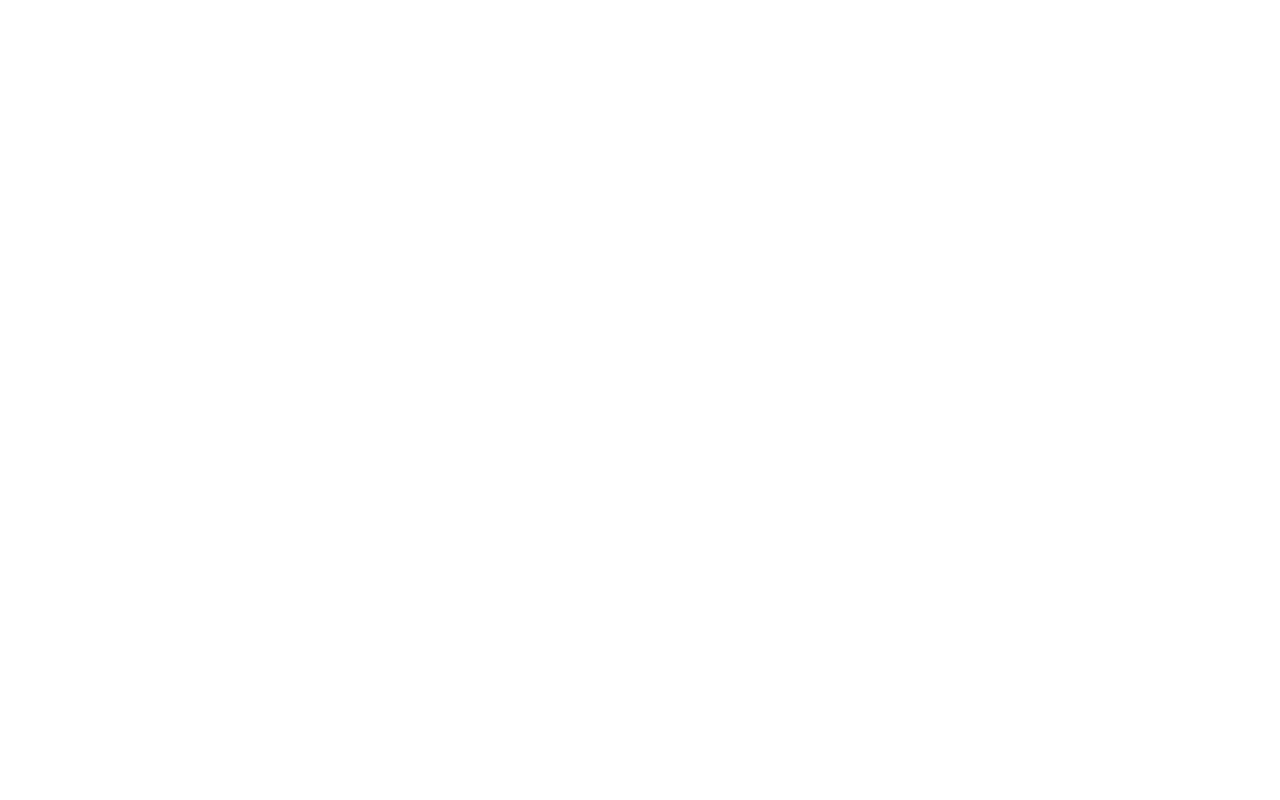
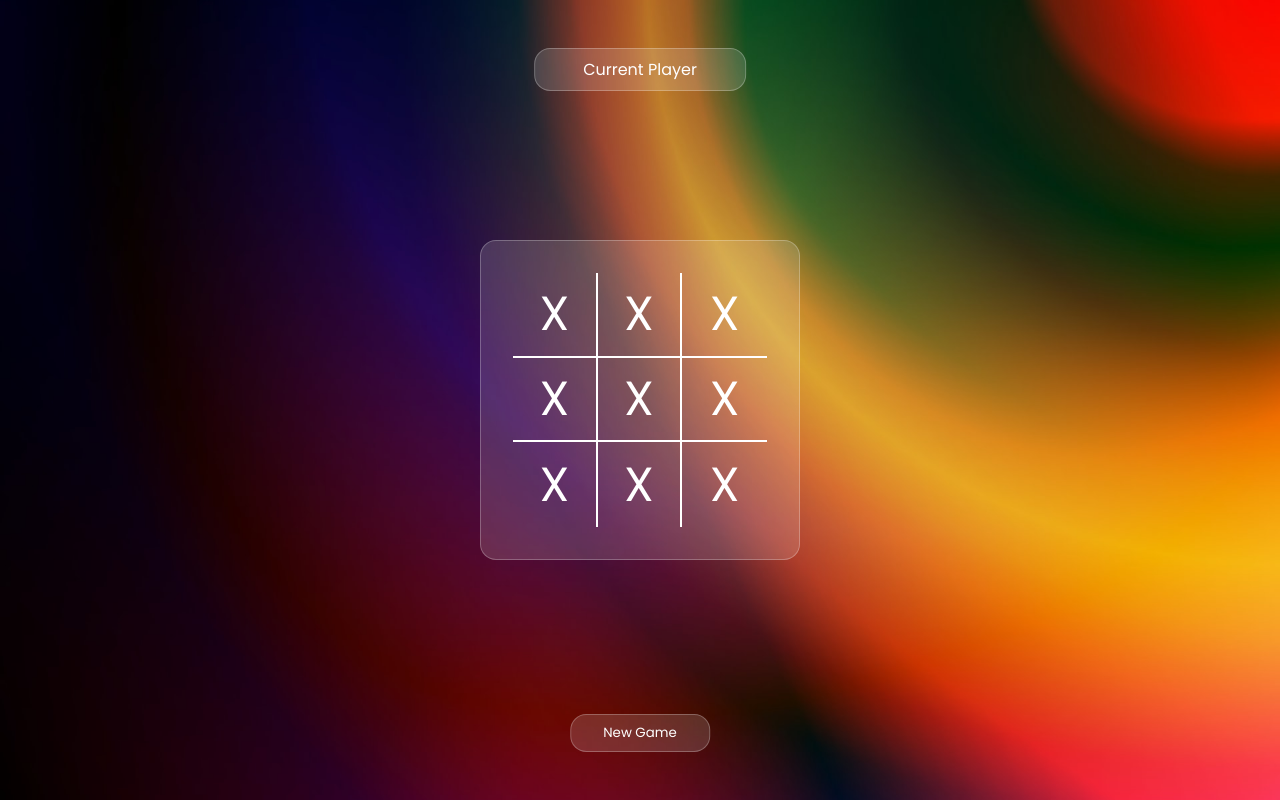
Before and after one commit to Kartik4114/Tic-Tac-Toe, a plain HTML site: page index.html in a window 1280 px wide. Drawn offline with Linux system fonts and the light colour scheme.

Commit message:
html and css added frontend part done

```diff
--- a/index.html
+++ b/index.html
@@ -4,8 +4,30 @@
     <meta charset="UTF-8">
     <meta name="viewport" content="width=device-width, initial-scale=1.0">
     <title>Tic Tac Toe</title>
+    <link rel="stylesheet" href="styles.css">
+    <link rel="preconnect" href="https://fonts.googleapis.com">
+    <link href="https://fonts.googleapis.com/css2?family=Poppins:wght@200;300;400;500;600;700&amp;display=swap" rel="stylesheet">
 </head>
 <body>
+    <div class="wrapper">
 
+        <p class="game-info">Current Player</p>
+
+        <div class="tic-tac-toe">
+            <div class="box box1">X</div>
+            <div class="box box2">X</div>
+            <div class="box box3">X</div>
+            <div class="box box4">X</div>
+            <div class="box box5">X</div>
+            <div class="box box6">X</div>
+            <div class="box box7">X</div>
+            <div class="box box8">X</div>
+            <div class="box box9">X</div>
+        </div>
+
+        <button class="btn">New Game</button>
+    </div>
+
+    <script src="script.js"></script>
 </body>
 </html>
--- a/styles.css
+++ b/styles.css
@@ -0,0 +1,90 @@
+*,*::before,*::after {
+    box-sizing: border-box;
+    margin: 0;
+    padding: 0;
+    font-family: 'Poppins', 'sans-serif';
+}
+
+.wrapper{
+    width: 100vw;
+    height: 100vh;
+    background-image: url(./assets/gradient-bg.jpg);
+    background-size: cover;
+    background-position: center;
+    display: grid;
+    place-items: center;
+}
+
+.game-info{
+    color:white;
+    position:absolute;
+    top:3rem;
+    left:50%;
+    transform:translateX(-50%);
+    background-color: rgba(255, 255, 255, 0.15);
+    border-radius: 1rem;
+    border: 1px solid rgba(255, 255, 255, 0.25);
+    padding: 0.5rem 3rem;
+    /* text-align:center; */
+
+}
+
+.tic-tac-toe{
+    width:90%;
+    max-width:20rem;
+    background-color: rgba(255, 255, 255, 0.15);
+    border-radius: 1rem;
+    border: 1px solid rgba(255, 255, 255, 0.25);
+    padding: 2rem;
+    display: grid;
+    grid-template-columns: repeat(3, 1fr);
+    aspect-ratio: 1/1;
+}
+
+
+.box{
+    position:relative;
+    width:100%;
+    aspect-ratio: 1/1;
+    cursor: pointer;
+    font-size: 3rem;
+    color:white;
+    display: flex;
+    justify-content: center;
+    align-items: center;
+}
+
+.box1, .box2, .box4, .box5{
+    border-right:2px solid white;
+    border-bottom:2px solid white;
+}
+
+.box3, .box6{
+    border-bottom: 2px solid white;
+}
+
+.box7, .box8{
+    border-right:2px solid white;
+}
+
+.btn{
+    color:white;
+    position: absolute;
+    bottom:3rem;
+    left:50%;
+    transform:translateX(-50%);
+    background-color: rgba(255, 255, 255, 0.15);
+    border-radius: 1rem;
+    border: 1px solid rgba(255, 255, 255, 0.25);
+    padding: 0.5rem 2rem;
+    cursor:pointer;
+    /* display: none; */
+}
+
+.btn.active{
+    display: flex;
+}
+
+.win{
+    background-color: rgba(0, 255, 0, 0.3);
+}
```
